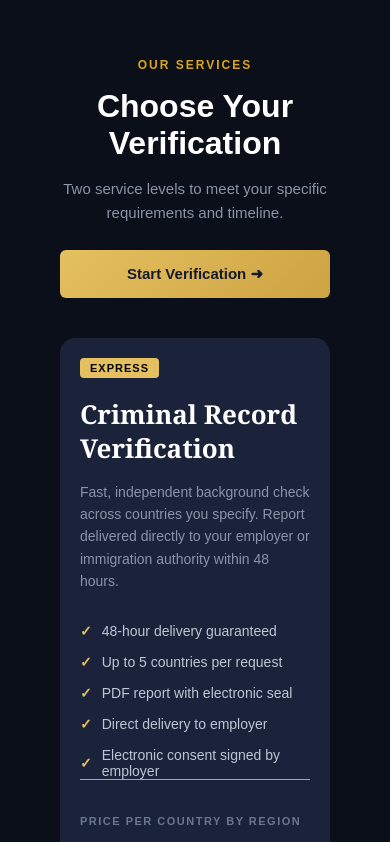
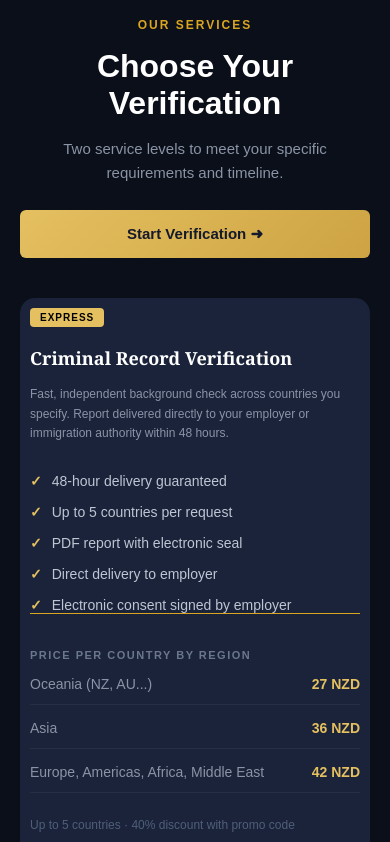
Before and after one commit to hafsaamir-prog/criminal-record-verification-app-, a React (Vite) app: page / in a window 390 px wide. Shown: the part 1129-1971 px from the top of the page. Built offline with nearby package versions, Linux system fonts and the light colour scheme.

Commit message:
Fix size issue for mobile layout

```diff
--- a/src/App.css
+++ b/src/App.css
@@ -269,7 +269,7 @@
   background-color: #0b0f19;
   color: white;
   font-family: 'Arial', sans-serif;
-  padding: 60px 60px;
+  padding: 20px 20px;
   display: flex;
   flex-direction: column;
   gap: 40px;
@@ -331,7 +331,7 @@
 .serv-card-left, .serv-card-right {
   background-color: #1a233a;
   border-radius: 15px;
-  padding: 20px 20px;
+  padding: 10px 10px;
   box-sizing: border-box;
   display: flex;
   flex-direction: column;
@@ -347,7 +347,7 @@
 .express-badge {
   background-color: #e5c060;
   color: black;
-  font-size: 11px;
+  font-size: 10px;
   font-weight: bold;
   letter-spacing: 1px;
   padding: 4px 10px;
@@ -357,7 +357,7 @@
 }
 
 .card-main-title {
-  font-size: 26px;
+  font-size: 18px;
   font-family: 'Georgia', serif;
   margin: 0 0 15px 0;
   line-height: 1.3;
@@ -365,7 +365,7 @@
 
 .card-descrip {
   color: #8a94a6;
-  font-size: 14px;
+  font-size: 12px;
   line-height: 1.6;
   margin-bottom: 30px;
 }
@@ -452,14 +452,15 @@
   width: 500px;
   margin: 0 auto;
   border-bottom: solid goldenrod;
+  border-top: solid goldenrod;
 }
 .people-title{
   color:white;
-  font-size:25px;
+  font-size:20px;
 }
 .people-desc{
   color: #8a94a6;
-  font-size:20px;
+  font-size:12px;
 
 }
 @media(max-width:600px){
```
